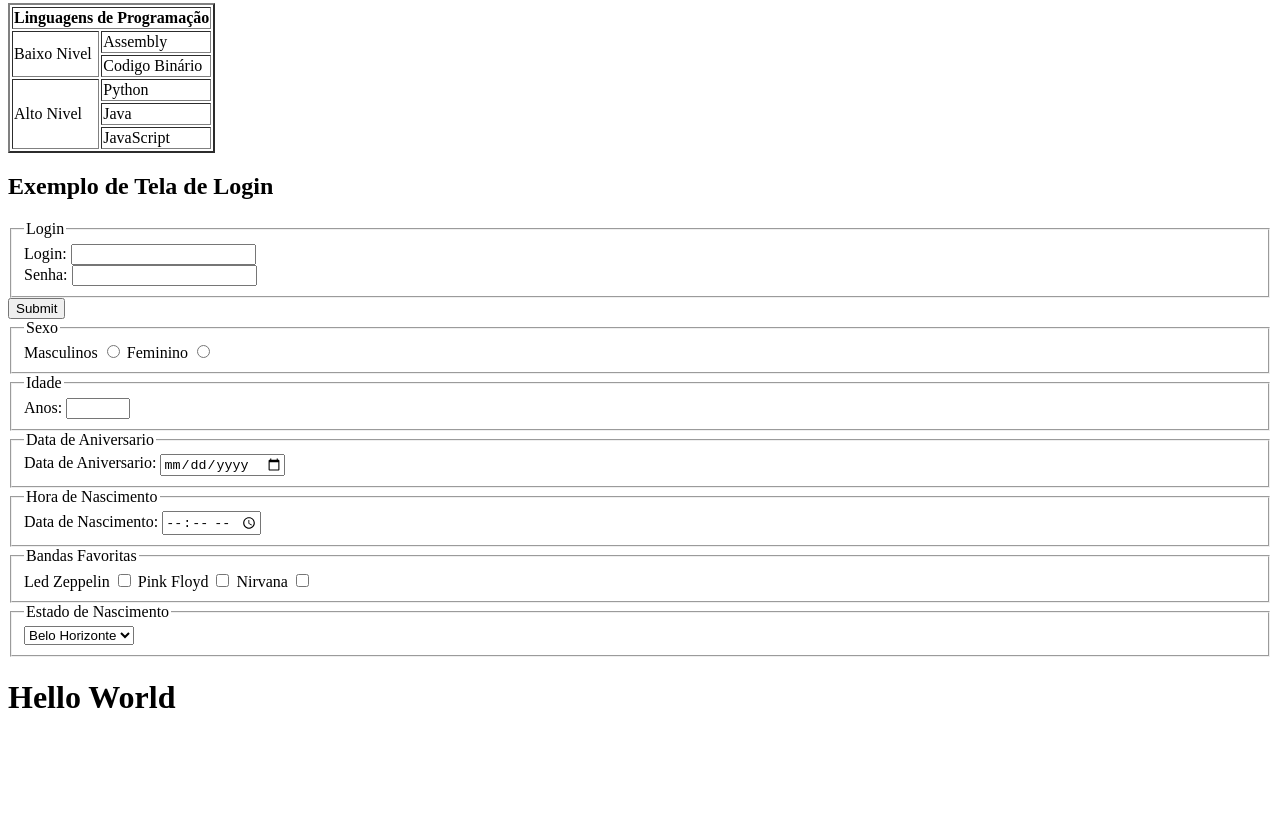
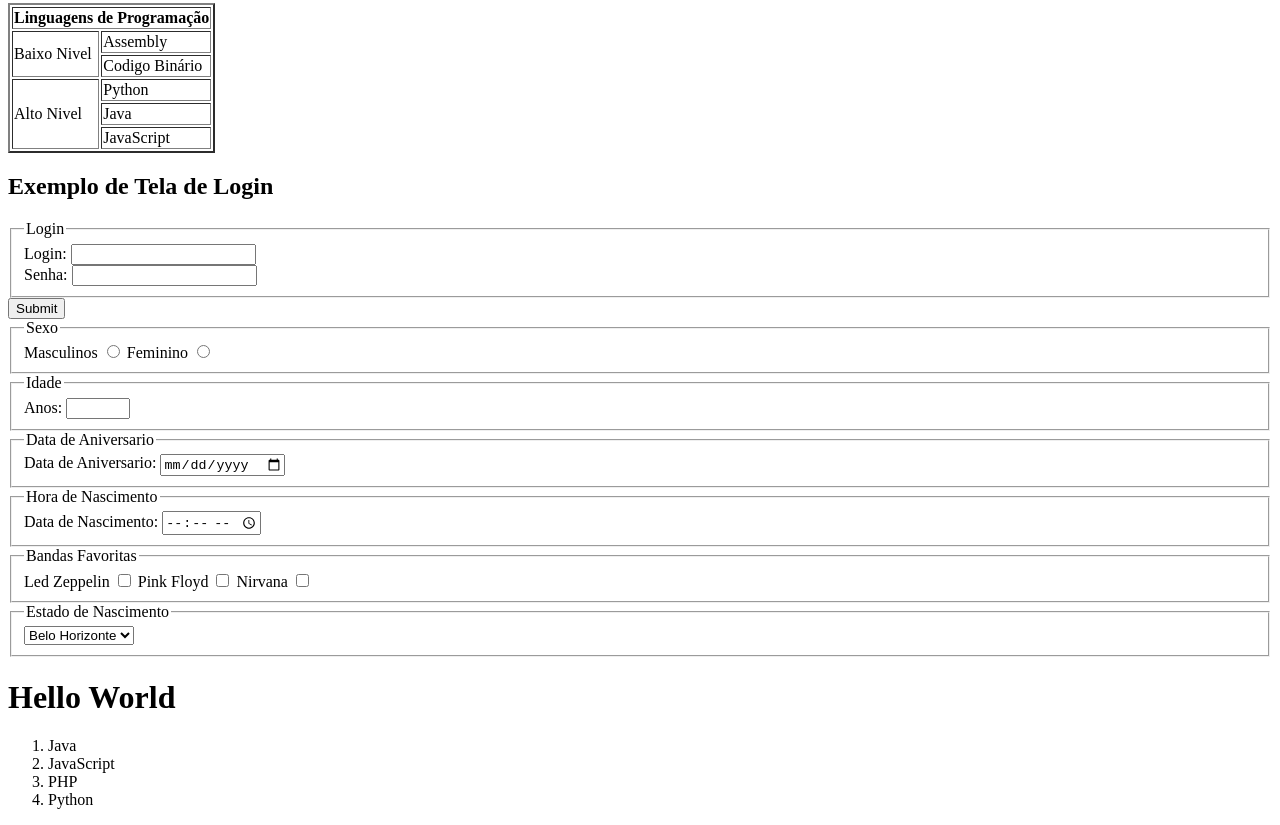
Before and after one commit to DeathOfSky/atividadepraticaHTML, a plain HTML site: page helloword.html in a window 1280 px wide. Shown: the part 2906-3731 px from the top of the page. Before the commit the page ends 3643 px from the top, so only its background shows below. Drawn offline with Linux system fonts and the light colour scheme.

Commit message:
Lista de Linguagens

```diff
--- a/helloword.html
+++ b/helloword.html
@@ -245,4 +245,10 @@
         </form>
     </div>
     <h1>Hello World</h1>
+    <ol>
+        <li>Java</li>
+        <li>JavaScript</li>
+        <li>PHP</li>
+        <li>Python</li>
+    </ol>
 </body>
```
